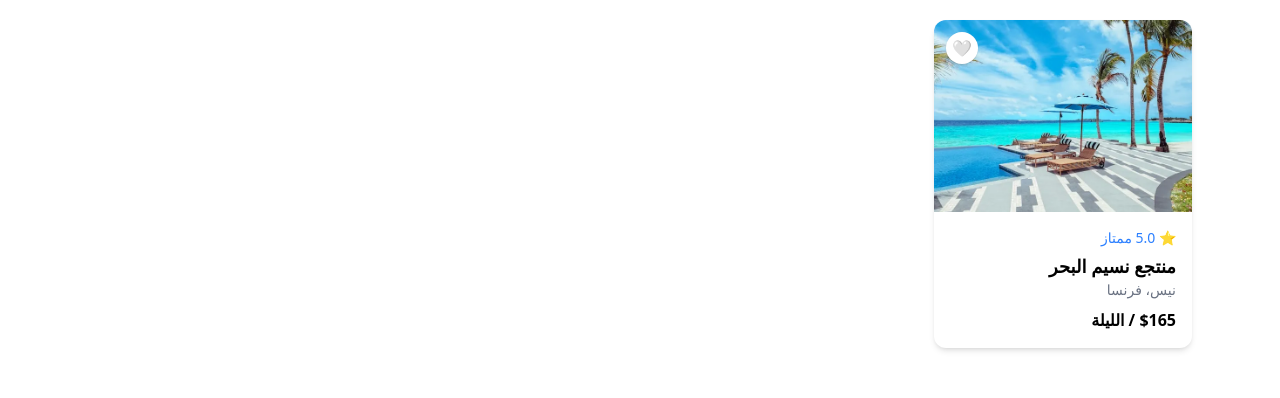
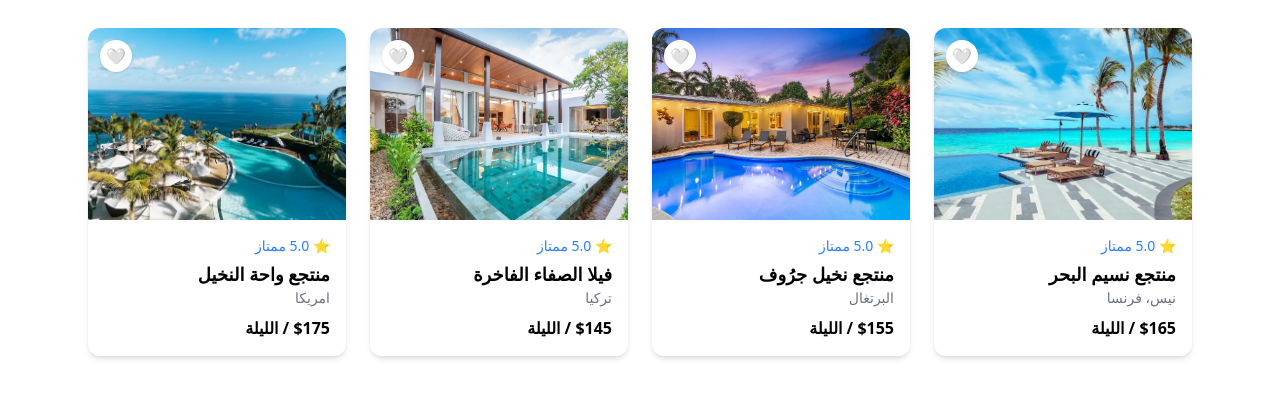
Before and after one commit to ClaudSoft-Web-Team/HOTEL-BRAMSS, a website: page index.html in a window 1280 px wide. Shown: the part 52-450 px from the top of the page. Drawn offline with Linux system fonts and the light colour scheme.

Commit message:
update1 homes guests love section

```diff
--- a/index.html
+++ b/index.html
@@ -12,7 +12,7 @@
     <!-- start homes guests love section -->
     <section class="max-w-6xl mx-auto px-6 mb-16" dir="rtl">
 
-  <div class="flex justify-between items-center mb-6">
+  <div class="flex justify-between items-center mb-8">
     <h2 class="mt-3 text-2xl md:text-3xl font-bold text-right">
       أماكن يعشقها الزوار
     </h2>
@@ -20,8 +20,8 @@
 
   <div class="grid sm:grid-cols-2 md:grid-cols-3 lg:grid-cols-4 gap-6">
 
-    <!-- CARD -->
-    <div class="bg-white rounded-xl shadow-md overflow-hidden group transform transition-all duration-500 hover:-translate-y-2 hover:shadow-2xl hover:scale-[1.02]">
+
+    <div class="bg-white rounded-xl shadow-md overflow-hidden group transform transition-all duration-500 hover:-translate-y-2 hover:shadow-2xl hover:scale-[1.05]">
 
       <div class="relative overflow-hidden">
         <img src="dist/img/home/homes guests love/homes-guests-love-1.webp"
@@ -53,8 +53,102 @@
 
       </div>
     </div>
+    <div class="bg-white rounded-xl shadow-md overflow-hidden group transform transition-all duration-500 hover:-translate-y-2 hover:shadow-2xl hover:scale-[1.05]">
 
-    <!-- انسخ نفس الكرت لباقي العناصر -->
+      <div class="relative overflow-hidden">
+        <img src="dist/img/home/homes guests love/homes-guests-love-2.webp"
+             class="w-full h-48 object-cover transition-transform duration-500 group-hover:scale-110">
+
+        <div class="absolute top-3 left-3 w-8 h-8 bg-white rounded-full flex items-center justify-center shadow transition duration-300 group-hover:scale-110 group-hover:bg-red-100 cursor-pointer">
+          🤍
+        </div>
+      </div>
+
+      <div class="p-4 text-right">
+
+        <div class="text-sm text-blue-500 mb-1">
+          ⭐ 5.0 ممتاز
+        </div>
+
+        <h3 class="font-semibold text-lg">
+         منتجع نخيل جرُوف
+        </h3>
+
+        <p class="text-gray-500 text-sm mb-2">
+          البرتغال
+        </p>
+
+        <div class="font-bold">
+          $155 / الليلة
+        </div>
+
+      </div>
+    </div>
+    <div class="bg-white rounded-xl shadow-md overflow-hidden group transform transition-all duration-500 hover:-translate-y-2 hover:shadow-2xl hover:scale-[1.05]">
+
+      <div class="relative overflow-hidden">
+        <img src="dist/img/home/homes guests love/homes-guests-love-3.webp"
+             class="w-full h-48 object-cover transition-transform duration-500 group-hover:scale-110">
+
+
+        <div class="absolute top-3 left-3 w-8 h-8 bg-white rounded-full flex items-center justify-center shadow transition duration-300 group-hover:scale-110 group-hover:bg-red-100 cursor-pointer">
+          🤍
+        </div>
+      </div>
+
+      <div class="p-4 text-right">
+
+        <div class="text-sm text-blue-500 mb-1">
+          ⭐ 5.0 ممتاز
+        </div>
+
+        <h3 class="font-semibold text-lg">
+         فيلا الصفاء الفاخرة
+        </h3>
+
+        <p class="text-gray-500 text-sm mb-2">
+         تركيا
+        </p>
+
+        <div class="font-bold">
+          $145 / الليلة
+        </div>
+
+      </div>
+    </div>
+    <div class="bg-white rounded-xl shadow-md overflow-hidden group transform transition-all duration-500 hover:-translate-y-2 hover:shadow-2xl hover:scale-[1.05]">
+
+      <div class="relative overflow-hidden">
+        <img src="dist/img/home/homes guests love/homes-guests-love-4.webp"
+             class="w-full h-48 object-cover transition-transform duration-500 group-hover:scale-110">
+
+
+        <div class="absolute top-3 left-3 w-8 h-8 bg-white rounded-full flex items-center justify-center shadow transition duration-300 group-hover:scale-110 group-hover:bg-red-100 cursor-pointer">
+          🤍
+        </div>
+      </div>
+
+      <div class="p-4 text-right">
+
+        <div class="text-sm text-blue-500 mb-1">
+          ⭐ 5.0 ممتاز
+        </div>
+
+        <h3 class="font-semibold text-lg">
+         منتجع واحة النخيل
+        </h3>
+
+        <p class="text-gray-500 text-sm mb-2">
+         امريكا
+        </p>
+
+        <div class="font-bold">
+          $175 / الليلة
+        </div>
+
+      </div>
+    </div>
+
 
   </div>
 
```
Also changed, not shown: dist/styles.css.
